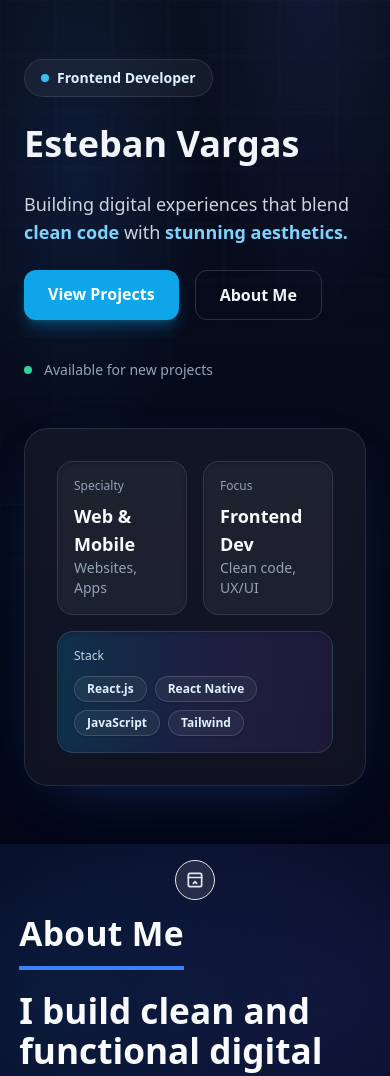
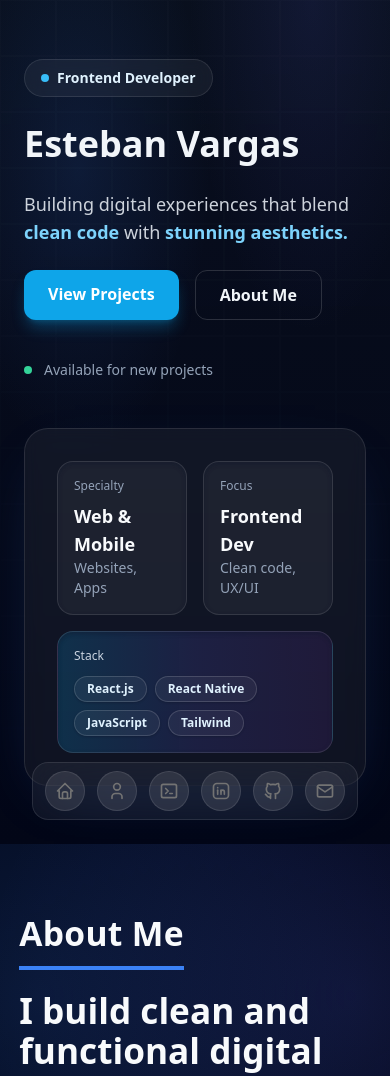
Before and after one commit to estebandvargasm/portfolio, a React (Vite) app: page / in a window 390 px wide. Shown: the top 1076 px of the page. Built offline with nearby package versions, Linux system fonts and the light colour scheme.

Commit message:
Refactor FloatingDock component to consolidate className props and remove mobile variant; update project links in Projects component

```diff
--- a/src/components/ui/floating-dock.jsx
+++ b/src/components/ui/floating-dock.jsx
@@ -1,66 +1,12 @@
 import { cn } from "../../utils/cn";
-import { IconLayoutNavbarCollapse } from "@tabler/icons-react";
 import { AnimatePresence, motion, useMotionValue, useSpring, useTransform } from "motion/react";
 import { useRef, useState } from "react";
 
 export const FloatingDock = ({
   items,
-  desktopClassName,
-  mobileClassName
+  className,
 }) => {
-  return (
-    <>
-      <FloatingDockDesktop items={items} className={desktopClassName} />
-      <FloatingDockMobile items={items} className={mobileClassName} />
-    </>
-  );
-};
-
-const FloatingDockMobile = ({
-  items,
-  className
-}) => {
-  const [open, setOpen] = useState(false);
-  return (
-    <div className={cn("relative block md:hidden", className)}>
-      <AnimatePresence>
-        {open && (
-          <motion.div
-            layoutId="nav"
-            className="absolute inset-x-0 bottom-full mb-2 flex flex-col gap-2">
-            {items.map((item, idx) => (
-              <motion.div
-                key={item.title}
-                initial={{ opacity: 0, y: 10 }}
-                animate={{
-                  opacity: 1,
-                  y: 0,
-                }}
-                exit={{
-                  opacity: 0,
-                  y: 10,
-                  transition: {
-                    delay: idx * 0.05,
-                  },
-                }}
-                transition={{ delay: (items.length - 1 - idx) * 0.05 }}>
-                <a
-                  href={item.href}
-                  className="flex h-10 w-10 items-center justify-center rounded-full border border-white/12 bg-white/10 text-slate-200 backdrop-blur">
-                  <div className="h-4 w-4">{item.icon}</div>
-                </a>
-              </motion.div>
-            ))}
-          </motion.div>
-        )}
-      </AnimatePresence>
-      <button
-        onClick={() => setOpen(!open)}
-        className="flex h-10 w-10 items-center justify-center rounded-full border border-white/12 bg-white/10 backdrop-blur text-slate-200">
-        <IconLayoutNavbarCollapse className="h-5 w-5" />
-      </button>
-    </div>
-  );
+  return <FloatingDockDesktop items={items} className={className} />;
 };
 
 const FloatingDockDesktop = ({
@@ -73,7 +19,7 @@ const FloatingDockDesktop = ({
       onMouseMove={(e) => mouseX.set(e.pageX)}
       onMouseLeave={() => mouseX.set(Infinity)}
       className={cn(
-        "mx-auto hidden h-16 items-end gap-4 rounded-2xl border border-white/10 bg-white/5 px-4 pb-3 shadow-[0_25px_80px_-45px_rgba(59,130,246,0.6)] backdrop-blur-xl md:flex",
+        "mx-auto inline-flex items-center gap-3 rounded-2xl border border-white/10 bg-white/5 px-3 py-2 shadow-[0_25px_80px_-45px_rgba(59,130,246,0.6)] backdrop-blur-xl md:h-16 md:items-end md:gap-4 md:px-4 md:pb-3",
         className
       )}>
       {items.map((item) => (
--- a/src/navbar/navbar.jsx
+++ b/src/navbar/navbar.jsx
@@ -57,8 +57,7 @@ export function FloatingDockDemo() {
   return (
     <div className="fixed bottom-6 left-0 right-0 z-50 flex items-center justify-center pointer-events-none">
       <FloatingDock
-        desktopClassName="pointer-events-auto"
-        mobileClassName="pointer-events-auto translate-y-20"
+        className="pointer-events-auto"
         items={links}
       />
     </div>
--- a/src/projects/projects.jsx
+++ b/src/projects/projects.jsx
@@ -19,8 +19,8 @@ const Projects = () => {
       title: "Portfolio Website",
       description: "A personal portfolio website showcasing my projects and skills, built with React.",
       image: portfolio,
-      projectLink: "#",
-      codeLink: "#",
+      projectLink: "https://estebandvargasm.github.io/portfolio/",
+      codeLink: "https://github.com/estebandvargasm/portfolio",
       tags: ["React", "JavaScript", "Tailwind"],
       icon: "web",
     },
```
